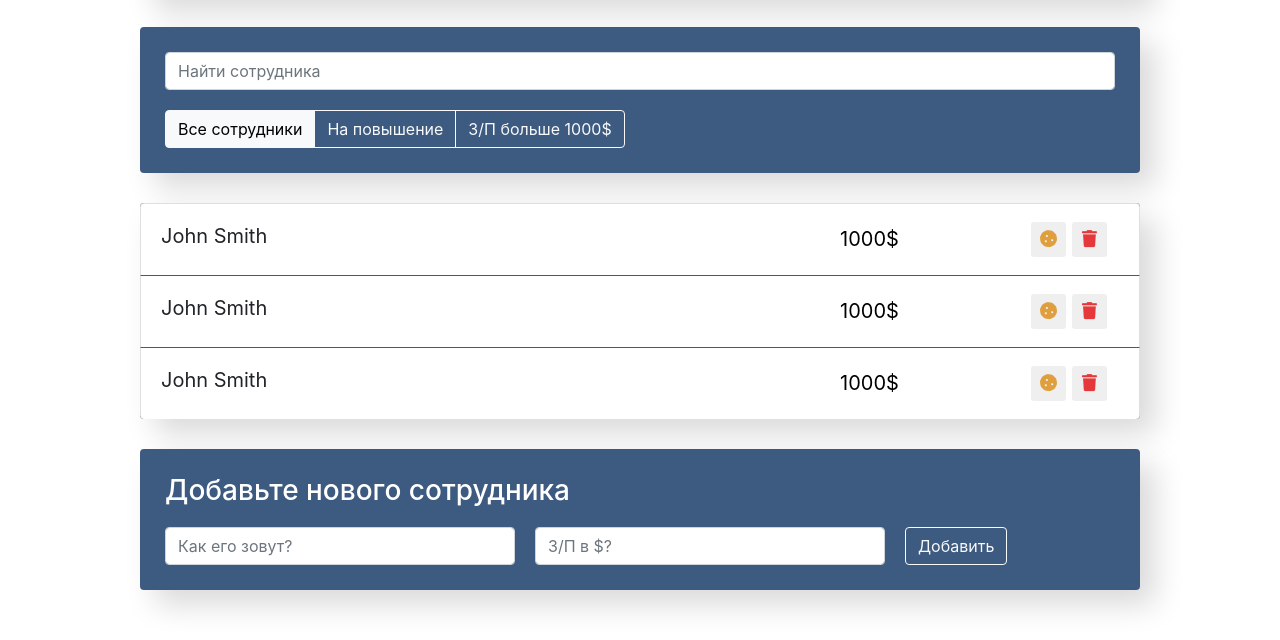
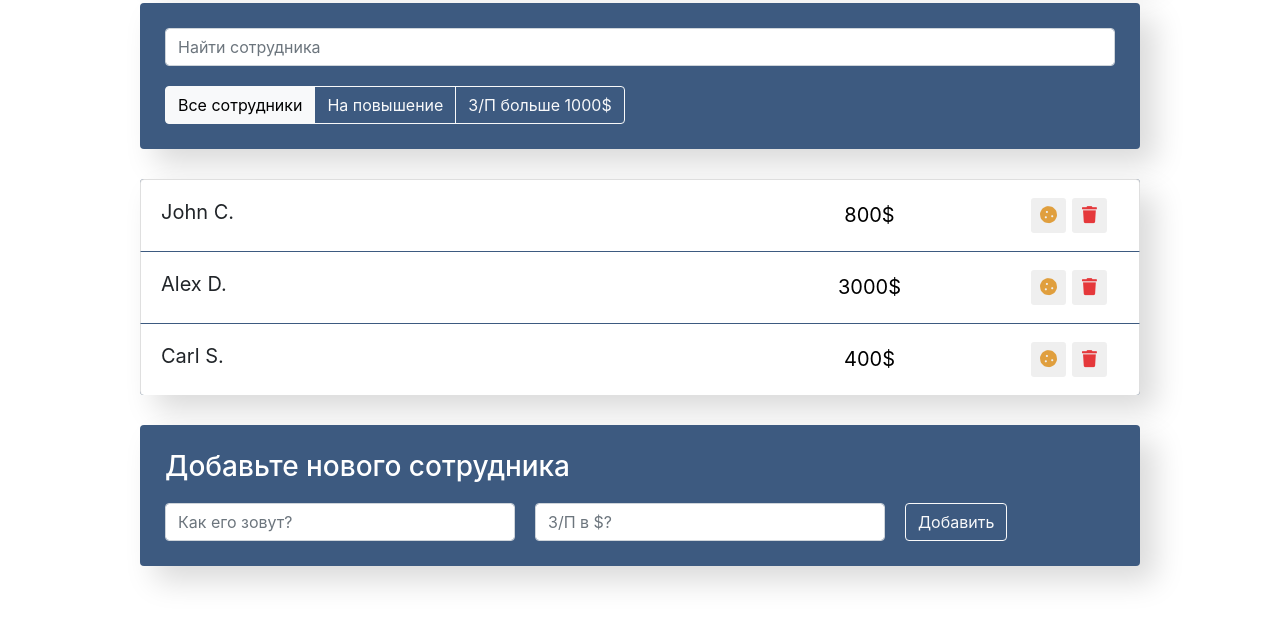
Before and after one commit to Dezmoss/employees, a React app: page / in a window 1280 px wide. Shown: the part 276-916 px from the top of the page. After the commit the page ends 892 px from the top, so only its background shows below. Built offline with nearby package versions, Linux system fonts and the light colour scheme.

Commit message:
feat: start logic

```diff
--- a/public/index.html
+++ b/public/index.html
@@ -6,7 +6,7 @@
     <link rel="icon" href="%PUBLIC_URL%/favicon.ico" />
     <meta name="viewport" content="width=device-width, initial-scale=1" />
     <meta name="theme-color" content="#000000" />
-    <link rel="stylesheet" href="https://cdnjs.cloudflare.com/ajax/libs/bootstrap/5.1.3/css/bootstrap.min.css" />">
+    <link rel="stylesheet" href="https://cdnjs.cloudflare.com/ajax/libs/bootstrap/5.1.3/css/bootstrap.min.css" />
     <link rel="stylesheet" href="https://cdnjs.cloudflare.com/ajax/libs/font-awesome/5.15.4/css/all.min.css">
     <meta name="description" content="Employees app!" />
     <title>Employees app</title>
--- a/src/components/app/app.js
+++ b/src/components/app/app.js
@@ -6,6 +6,13 @@ import EmployeesList from '../employees-list/employees-list';
 import EmployeesAddForm from '../employees-add-form/employees-add-form';
 
 function App() {
+
+    const data = [
+        {name: "John C.", salary: 800},
+        {name: "Alex D.", salary: 3000},
+        {name: "Carl S.", salary: 400}
+    ];
+
     return (
         <div className="app">
             <AppInfo/>
@@ -15,7 +22,7 @@ function App() {
                 <AppFilter/>
             </div>
 
-            <EmployeesList/>
+            <EmployeesList data={data}/>
             <EmployeesAddForm/>
         </div>
     )
--- a/src/components/employees-list-item/employees-list-item.js
+++ b/src/components/employees-list-item/employees-list-item.js
@@ -1,10 +1,10 @@
 import './employees-list-item.css';
 
-const EmployeesListItem = () => {
+const EmployeesListItem = ({name, salary}) => {
     return (
         <li className="list-group-item d-flex justify-content-between">
-            <span className="list-group-item-label">John Smith</span>
-            <input type="text" className="list-group-item-input" defaultValue="1000$"/>
+            <span className="list-group-item-label">{name}</span>
+            <input type="text" className="list-group-item-input" defaultValue={salary + '$'}/>
             <div className='d-flex justify-content-center align-items-center'>
                 <button type="button"
                     className="btn-cookie btn-sm ">
--- a/src/components/employees-list/employees-list.js
+++ b/src/components/employees-list/employees-list.js
@@ -1,12 +1,17 @@
 import EmployeesListItem from "../employees-list-item/employees-list-item";
 import './employees-list.css';
 
-const EmployeesList = () => {
+const EmployeesList = ({data}) => {
+
+    const elements = data.map((item) => {
+        return (
+            <EmployeesListItem name={item.name} salary={item.salary}/>
+        );
+    });
+
     return (
         <div className="app-list list-group">
-            <EmployeesListItem/>
-            <EmployeesListItem/>
-            <EmployeesListItem/>
+            {elements}
         </div>
     )
 }
```
